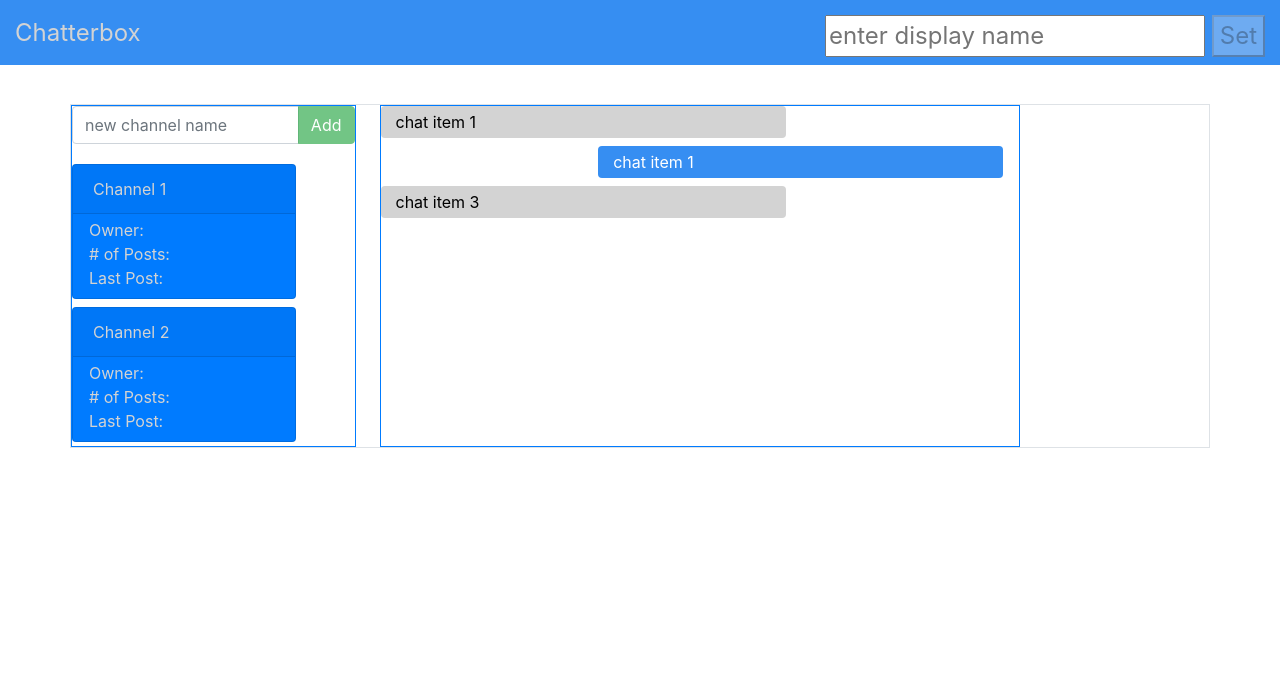
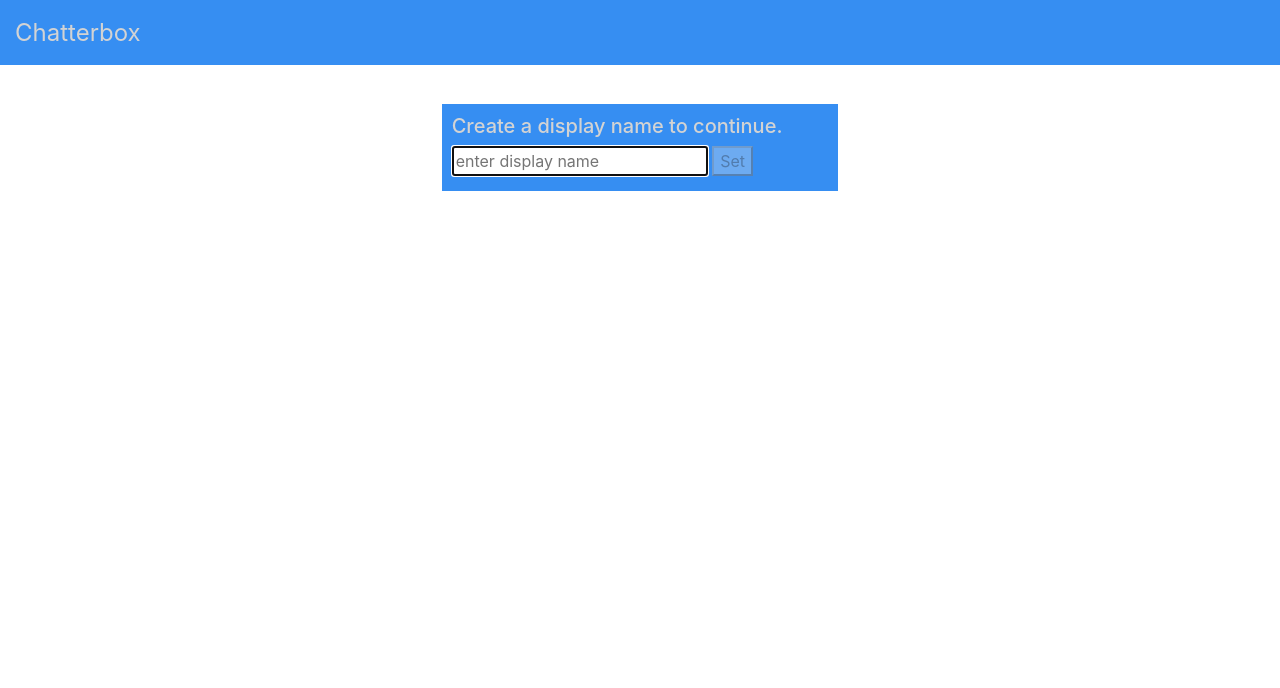
Before and after one commit to mcdomx/Chatterbox, a Flask app: page / in a window 1280 px wide. Shown: the top 688 px of the page. Run offline with Flask 2, Linux system fonts and the light colour scheme; parts of the project's set-up code (start-up, migrations or seed data) failed here and were passed over; some libraries are stand-ins or nearby versions.

Commit message:
added AJAX functions for add name and channel.  working on new ch broadcast after adding

```diff
--- a/application.py
+++ b/application.py
@@ -5,6 +5,67 @@ import requests, json
 from flask import Flask, session, jsonify, render_template, request
 from flask_session import Session
 from flask_socketio import SocketIO, emit
+
+# CLASS DEFINITIONS
+class Display_names:
+    all_names = []
+
+    def __init__(self, name):
+        self.name = name
+        self.__class__.all_names.append(self.name)
+
+    def exists(name):
+        if name in Display_names.all_names:
+            return True
+        else:
+            return False
+
+
+class Channel:
+
+    max_posts = 100;
+    all_channels = {}  # class variable to hold dict of all channel names and owners
+
+    def __init__(self, name, owner):
+        self.name = name
+        self.owner = owner
+        # add new channel to list of channels
+        self.__class__.all_channels[self.name] = {'ch_owner': self.owner, 'last_post': 0}
+        all_posts = []  # instanace variable to hold ordered list of channel posts
+
+
+    def add_post(self, post):
+        self.all_posts.append(post)
+
+    def emit_channel(self):
+        emit("add_new_channel", jsonify(self.__dict__), broadcast=True)
+
+    def jsonify_channels():
+        channel_dict = {}
+        # TODO: If no channels exist - give appropriate reponse
+        for channel in Channel.all_channels:
+            channel_dict[channel] = Channel.all_channels[channel]
+        return jsonify(channel_dict)
+
+    # return True if channel name already exists; False if name does not exist
+    def exists(channel_name):
+        if channel_name in Channel.all_channels:
+            return True
+        else:
+            return False
+
+
+class Post():
+    def __init__(self, channel, user_name, user_post):
+        self.user_name = user_name
+        self.user_post = user_post
+        self.post_time = datetime.datetime.now()
+        channel.add_post(self)
+
+# END CLASS DEFINITIONS
+
+
+
 
 app = Flask(__name__)
 
@@ -27,15 +88,49 @@ Session(app)
 # list of all channels
 channel_list = ['general']
 
+# TESTING AND DEVELOPMENT
+Channel("cycling", "Mark")
+Channel("bed bugs", "Cindy")
+# END TESTING AND DEVELOPMENT
+
+
+
 @app.route("/")
 def index():
-    if session.get("display_name") is None:
-        return render_template("index.html", message="Provide a display name to start chatting!")
-    else:
-        return render_template("index.html", user_session=session["display_name"])
+        return render_template("index.html")
 
 
-@socketio.on("add_channel")
-def add_channel(channel):
-    channel_list.append(channel)
-    emit("add_new_channel", channel, broadcast=True)
+# add new name
+@app.route("/add_newname", methods=["POST"])
+def add_newname():
+    new_name = request.form.get("new_name")
+
+    if (Display_names.exists(new_name)):
+        # return error
+        return jsonify({"success": False})
+    else:
+        # add name and return success
+        Display_names(new_name)
+        return jsonify({"success": True})
+
+
+# add new channel
+@app.route("/add_channel", methods=["POST"])
+def add_channel():
+    new_ch = request.form.get("new_ch")
+
+    if (Channel.exists(new_ch)):
+        # return error
+        return jsonify({"success": False})
+    else:
+        # add channel and return success
+        ch_owner =  request.form.get("ch_owner")
+        new_channel = Channel(new_ch, ch_owner) # create new channel object
+        new_channel.emit_channel() # emit the new channel to all clients
+        return jsonify({"success": True})
+
+
+
+@app.route("/get_channels")
+def get_channels():
+    return Channel.jsonify_channels()
--- a/static/CSS_project2.css
+++ b/static/CSS_project2.css
@@ -26,11 +26,26 @@ a:hover {
 
 p {
   text-align: justify;
+  margin: 0px;
 }
 
-#body_block {
+.card_element {
+  margin: 0px;
+}
+
+input[type=text] {
+  margin-bottom: 5px;
+}
+
+#body_block, #frm_dispname {
   margin-top: 13vh;
   margin-bottom: 4vh;
+}
+
+#frm_dispname {
+  background-color: #368ef2;
+  color: lightgrey;
+  padding: 10px;
 }
 
 #self_chatbox {
--- a/static/CSS_project2.scss
+++ b/static/CSS_project2.scss
@@ -12,8 +12,6 @@ $color_text: lightgrey;
 $color_background: $color2;
 $color_font: $color_text;
 $color_background_login: $color2;
-$color_background_locinfo: $color4;
-$color_background_weather: $color5;
 $color_chat1: white;
 $color_chat2: $color_background;
 $color_chat3: black;
@@ -57,11 +55,27 @@ a:hover {
 
 p {
   text-align: justify;
+  margin: 0px;
 }
 
-#body_block {
+.card_element {
+  margin: 0px;
+}
+
+//Creates margins between specifc form elements
+input[type=text]{
+  margin-bottom: 5px;
+ }
+
+#body_block, #frm_dispname {
   margin-top: 13vh;
   margin-bottom: 4vh;
+}
+
+#frm_dispname {
+  background-color: $color_background_login;
+  color: $color_font;
+  padding: 10px;
 }
 
 #self_chatbox {
--- a/static/project2.js
+++ b/static/project2.js
@@ -1,7 +1,7 @@
-
+// localStorage.clear();
 
 // Get localStorage item for display name -- setup if none exists
-if (!localStorage.getItem('display_name'))
+if ( !localStorage.getItem('display_name') )
     localStorage.setItem('display_name', "null");
 
 // DEVELOPMENT: set dislpay_name localStorage item to null
@@ -20,14 +20,73 @@ post3 = {"date": 1531517947, "by": "Mark", "post": "Thanks, I can't believe that
 ch_posts = [post1, post2, post3];
 
 
-channels = ["Master Chat", "Race Cars", "Hangout"];
-localStorage.setItem('channel_list', channels);
-
-
-
 // Load current value of dislpay_name
 
 document.addEventListener('DOMContentLoaded', () => {
+
+  // if no display name is set, show input form
+  // if display name is set, show name
+  if (localStorage.getItem('display_name') === "null") {
+
+    // display input form
+    show_register_block();
+
+    //set new user name form to get AJAX data from server in order to
+    //check of name conflict
+
+    // enable button when entered display name is valid
+    document.querySelector('#txtinput_dispname').onkeyup = () => {
+    // TODO: Ensure name contains 3 visible characters
+    // TODO: Ensure display name is not taken by anyone else
+        if (document.querySelector('#txtinput_dispname').value.length > 3)
+            document.querySelector('#btn_dispname').disabled = false;
+        else
+            document.querySelector('#btn_dispname').disabled = true;
+    };
+
+    document.querySelector('#frm_dispname').onsubmit = () => {
+
+      //initialize new request
+      const name_exists = new XMLHttpRequest();
+      const new_name = document.querySelector('#txtinput_dispname').value;
+      name_exists.open('POST', '/add_newname');
+
+      //when request is completed
+      name_exists.onload = () => {
+
+        //extract JSON data from request
+        const response = JSON.parse(name_exists.responseText)
+
+        //check existing_users for new name
+        if (response["success"]) {
+          // add name to list of users
+          localStorage.setItem('display_name', new_name);
+          show_body_block();
+        } else {
+          // name exists - present error and allow new entry
+          alert(`Display name '${new_name}' is already taken.  Try a differnet name.`);
+        } // end if else
+
+      } // end onload
+
+      // Add data to send with request
+      const data = new FormData();
+      data.append('new_name', new_name);
+
+      // Send request
+      name_exists.send(data);
+      return false; // avoid sending the form and creating an HTTP POST request
+
+    } // end onsubmit frm_dispname
+
+  } else {
+
+    // user has created a display name already -- display chat window
+    show_body_block();
+
+  } // end if else - display name
+
+
 
   // Connect to websocket
   var socket = io.connect(location.protocol + '//' + document.domain + ':' + location.port);
@@ -35,77 +94,72 @@ document.addEventListener('DOMContentLoaded', () => {
   // Once socket is connected, configure "Add" button for channel_list
   socket.on('connect', () => {
 
+      // Build list of channels from server
+      build_channel_list();
+
       // "Add" button should emit a new channel
-      document.querySelector('#btn_add_channel').onclick = () => {
-
-            const new_channel = document.querySelector('#txt_add_channel').value;
-            alert(`Adding channel: ${new_channel}`);
-            socket.emit('add_channel', new_channel);
-          };
-      });
+      // document.querySelector('#btn_add_channel').onclick = () => {
+      //       const new_channel = document.querySelector('#txt_add_channel').value;
+            // alert(`Adding channel: ${new_channel} ${localStorage.getItem('display_name')}`);
+            // socket.emit('add_channel', new_channel, localStorage.getItem('display_name'));
+          // };
+  }); // end on connect
 
 
 
-  // When a new channel is added, add the channel to the global list
-  socket.on('add_new_channel', channel => {
-      // add the new channel to the list of channels
-
-
-
-      // document.querySelector('#yes').innerHTML = data.yes;
-
-  });
-
-  // if no display name is set, show input form
-  // if display name is set, show name
-  if (localStorage.getItem('display_name') === "null") {
-
-    // display input form
-    fn_display_inputfrm();
-
-    //set button function
-    document.querySelector('#btn_dispname').onclick =
-            function() {
-              localStorage.setItem('display_name', document.querySelector('#txtinpt_dispname').value);
-              fn_display_name();
-            }
-
-    // enable button when entered display name is valid
-    document.querySelector('#txtinpt_dispname').onkeyup = () => {
-    // TODO: Ensure name contains 3 visible characters
-    // TODO: Ensure display name is not taken by anyone else
-        if (document.querySelector('#txtinpt_dispname').value.length > 3)
-            document.querySelector('#btn_dispname').disabled = false;
-        else
-            document.querySelector('#btn_dispname').disabled = true;
-    };
-
-  } else {
-
-    // displpay name
-    fn_display_name();
-
-  }
-
-  // enable button when entered display name is valid
+  // enable "add channel" button when entered display name is valid
   // start page with disabled button
   document.querySelector('#btn_add_channel').disabled = true;
 
   document.querySelector('#txt_add_channel').onkeyup = () => {
   // TODO: Ensure name contains 3 visible characters
-  // TODO: Ensure that channel name is unique
       if (document.querySelector('#txt_add_channel').value.length > 3)
           document.querySelector('#btn_add_channel').disabled = false;
       else
           document.querySelector('#btn_add_channel').disabled = true;
   };
 
+  // add new channel to global list from user
+  document.querySelector('#btn_add_channel').onclick = () => {
+    // determine if channel already exists
+    //initialize new request
+    const ch_exists = new XMLHttpRequest();
+    const new_ch = document.querySelector('#txt_add_channel').value;
+    ch_exists.open('POST', '/add_channel');
 
-  // When a new vote is announced, increase the count
+    //when request is completed
+    ch_exists.onload = () => {
+
+      //extract JSON data from request
+      const response = JSON.parse(ch_exists.responseText)
+
+      //check existing channels for new channel name
+      if (!response["success"]) {
+        // name exists already - alert user - pick another name
+        alert(`Channel '${new_ch}' is already being used.  Try a differnet name.`);
+      }
+
+      // else: let the server create the channel and braodcast the new listing
+
+    } // end onload
+
+    // Add data to send with request
+    const channel = new FormData();
+    channel.append('new_ch', new_ch);
+    channel.append('ch_owner', localStorage.getItem('display_name'))
+
+    // Send request
+    ch_exists.send(channel);
+    return false; // avoid sending the form and creating an HTTP POST request
+
+  } // end add channel on button click
+
+
+
+  // When a new channel is announed by the server, add it to the channel list
   socket.on('add_new_channel', new_channel => {
-      // document.querySelector('#new_div').innerHTML = add_channel_to_list(new_channel);
-      //THIS IS WHERE I LEFT OFF!!!!!!
-      document.querySelector('#new_div').createElement = add_channel_to_list(new_channel);
+      add_channel_card(new_channel["ch_name"], new_channel["ch_owner"]);
+
   });
 
     // updated channel and chat data from server to local storage
@@ -129,30 +183,116 @@ document.addEventListener('DOMContentLoaded', () => {
 // SUPPORTING FUNCTIONS
 
 // display textbox input form for user to enter a display name
-function fn_display_inputfrm() {
-  document.querySelector('#frm_dispname').hidden = false;
+function show_register_block() {
+  document.querySelector('#register_block').hidden = false;
   document.querySelector('#txt_dispname').hidden = true;
 
 };
 
 // display user's display name
-function fn_display_name() {
-  document.querySelector('#frm_dispname').hidden = true;
+function show_body_block() {
+  document.querySelector('#register_block').hidden = true;
   document.querySelector('#txt_dispname').hidden = false;
+  document.querySelector('#body_block').hidden = false;
   document.querySelector('#txt_dispname').innerHTML =
                         `Display Name: ${localStorage.getItem('display_name')}`;
 
 };
 
 
-function add_channel_to_list(channel) {
-  // Create new item for list
-  const div_row = document.createElement('div');
-  div_row.innerHTML = "New Div Here";
-  return div_row;
 
-};
+// on initial load of page, build the list of of channels stored on server
+function build_channel_list() {
 
+  //initialize new request
+  const get_channels = new XMLHttpRequest();
+  get_channels.open('GET', '/get_channels');
+
+  //when request is completed
+  get_channels.onload = () => {
+
+    //extract JSON data from request
+    const channel_list = JSON.parse(get_channels.responseText)
+
+    // for each channel in the list, add a channel card
+    for (channel in channel_list) {
+      add_channel_card(channel, channel_list[channel])
+    }
+
+    //build cards for channel list
+
+  } // end onload
+
+  get_channels.send();
+
+} // end build_channel_list()
+
+
+
+function add_channel_card(ch_name, ch_data) {
+
+  const row = document.createElement('div');
+  var row_attr = document.createAttribute("class");
+  row_attr.value = "row";
+  row.setAttributeNode(row_attr)
+
+  const card = document.createElement('div');
+  var card_attr1 = document.createAttribute("class");
+  card_attr1.value = "card text-white bg-primary my-1";
+  card.setAttributeNode(card_attr1);
+  var card_attr2 = document.createAttribute("style")
+  card_attr2.value = "min-width: 14rem";
+  card.setAttributeNode(card_attr2);
+
+  const anchor = document.createElement('a');
+  var a_attr = document.createAttribute("href");
+  a_attr.value = "#" + ch_name;
+  anchor.setAttributeNode(a_attr);
+
+  const card_head = document.createElement('div');
+  var card_head_attr = document.createAttribute("class");
+  card_head_attr.value = "card-header";
+  card_head.setAttributeNode(card_head_attr);
+  card_head.innerHTML = ch_name
+
+  const card_body = document.createElement('div');
+  var card_body_attr = document.createAttribute("class");
+  card_body_attr.value = "card-body pt-1 pb-2 px-3";
+  card_body.setAttributeNode(card_body_attr);
+
+  const card_text = document.createElement('p');
+  var card_text_attr = document.createAttribute("class");
+  card_text_attr.value = "card-text mx-0";
+  card_text.setAttributeNode(card_text_attr);
+
+  // ASSIGN CONTENT TO TAGS
+  const p_owner = document.createElement('p');
+  p_owner.innerHTML = "Owner: " + ch_data["ch_owner"];
+
+  const p_numposts = document.createElement('p');
+  p_numposts.innerHTML = "# of posts: ";
+
+  const p_lastpost = document.createElement('p');
+  p_lastpost.innerHTML = "Last Post: ";
+
+  card_text.appendChild(p_owner);
+  card_text.appendChild(p_numposts);
+  card_text.appendChild(p_lastpost);
+  card_body.appendChild(card_text);
+  anchor.appendChild(card_head);
+  anchor.appendChild(card_body);
+  card.appendChild(anchor);
+  row.appendChild(card);
+  document.querySelector('#channel_listing').appendChild(row);
+
+
+} // end build_channel_card()
+
+
+// var h1 = document.getElementsByTagName("H1")[0];   // Get the first <h1> element in the document
+// var att = document.createAttribute("class");       // Create a "class" attribute
+// att.value = "democlass";                           // Set the value of the class attribute
+// h1.setAttributeNode(att);
 
 // <!-- CHANNEL -->
 // <div class="row">
@@ -180,3 +320,10 @@ function add_channel_to_list(channel) {
     //         document.querySelector('#counter').innerHTML = counter;
     //         localStorage.setItem('counter', counter)
     //     }, 1000);
+
+    // Create new item for list
+    // const li = document.createElement('li');
+    // li.innerHTML = document.querySelector('#task').value;
+    //
+    // // Add new item to task list
+    // document.querySelector('#tasks').append(li);
--- a/templates/index.html
+++ b/templates/index.html
@@ -22,11 +22,11 @@
           <!-- If display name has been set in location storage... -->
           <div hidden id="txt_dispname"></div>
 
-          <!-- If no display name has been set in local storage-->
-          <div hidden id="frm_dispname" >
-            <input type="text" id="txtinpt_dispname" autocomplete="off" autofocus placeholder="enter display name">
-            <button id="btn_dispname" disabled=true>Set</button>
-          </div>
+
+          <!-- <form hidden id="frm_dispname" >
+            <input type="text" id="txtinput_dispname" autocomplete="off" autofocus placeholder="enter display name">
+            <button type="submit" id="btn_dispname" disabled=true>Set</button>
+          </form> -->
 
         </section>
 
@@ -34,68 +34,46 @@
     </header>
     <!-- end HEADER -->
 
+    <!-- BODY BLOCK - WHEN NOT REGISTERED -->
+    <!-- If no display name has been set in local storage-->
+    <div class="container col-4 form-group" id="register_block">
+
+      <form id="frm_dispname" >
+        <h5>Create a display name to continue.</h5>
+        <input type="text" id="txtinput_dispname" autocomplete="off" autofocus placeholder="enter display name">
+        <button type="submit" id="btn_dispname" disabled=true>Set</button>
+      </form>
+    </div>
+    <!-- END BODY BLOCK - WHEN NOT REGISTERED -->
 
 
-    <!-- BODY BLOCK -->
-    <div id="body_block" class="container"> <!-- MAIN WINDOW -->
+
+    <!-- BODY BLOCK - WHEN REGISTERED -->
+    <div hidden id="body_block" class="container"> <!-- MAIN WINDOW -->
+
+      <div class="row">{{ message }}</div>
+
       <div class="row border"> <!-- MAIN WINDOW ROW -->
 
         <div class="col-3 border border-primary" style="min-width: 12rem"> <!-- LEFT COLUMN - CHANNELS -->
 
           <!-- ADD NEW CHANNEL INPUT BOX -->
           <div class="row">
-            <div class="input-group mb-3">
-              <input type="text" id="txt_add_channel" class="form-control" placeholder="new channel name">
-              <div class="input-group-append">
-                <button type="button" id="btn_add_channel" class="btn btn-success">Add</button>
-              </div>
-            </div> <!-- END INPUT GROUP -->
+            <form id="frm_add_channel">
+              <div class="input-group mb-3">
+                <input type="text" id="txt_add_channel" class="form-control" placeholder="new channel name">
+                <div class="input-group-append">
+                  <button type="submit" id="btn_add_channel" class="btn btn-success">Add</button>
+                </div>
+              </div> <!-- END INPUT GROUP -->
+            </form>
           </div> <!-- END ROW -->
           <!-- END - ADD NEW CHANNEL INPUT BOX -->
 
-            <!-- TEST -->
-            <div id="new_div"></div>
-
-
-            <!-- END TEST -->
-
-
-            <!-- CHANNEL -->
-            <div class="row">
-              <div class="card text-white bg-primary my-1" style="min-width: 14rem">
-                <a href="#1">
-                  <div class="card-header">Channel 1</div>
-                  <div class="card-body pt-1 pb-2 px-3">
-                    <!-- <h5 class="card-title">Primary card title</h5> -->
-                    <p class="card-text mx-0">
-                      <span>Owner: </span><br>
-                      <span># of Posts: </span><br>
-                      <span>Last Post: </span>
-                    </p>
-                  </div> <!-- END CARD BODY -->
-                </a>
-              </div><!-- END CARD  -->
-            </div> <!-- END ROW -->
-            <!-- END CHANNEL -->
-
-            <!-- CHANNEL -->
-            <div class="row">
-              <div class="card text-white bg-primary my-1" style="min-width: 14rem">
-                <a href="#2">
-                  <div class="card-header">Channel 2</div>
-                  <div class="card-body pt-1 pb-2 px-3">
-                    <!-- <h5 class="card-title">Primary card title</h5> -->
-                    <p class="card-text mx-0">
-                      <span>Owner: </span><br>
-                      <span># of Posts: </span><br>
-                      <span>Last Post: </span>
-                    </p>
-                  </div> <!-- END CARD BODY -->
-                </a>
-              </div><!-- END CARD  -->
-            </div> <!-- END ROW -->
-            <!-- END CHANNEL -->
-
+            <!-- CHANNEL LISTING -->
+            <!-- class="card-group" -->
+            <div id="channel_listing"></div>
+            <!-- END CARD-GROUP for CHANNEL_LISTING-->
 
         </div> <!-- LEFT COLUMN - CHANNELS -->
 
```
Also changed, not shown: chatterbox_classes.py (added, +26 -0 lines), 1 other file.
